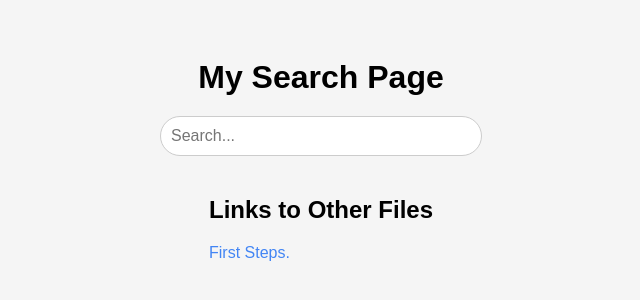
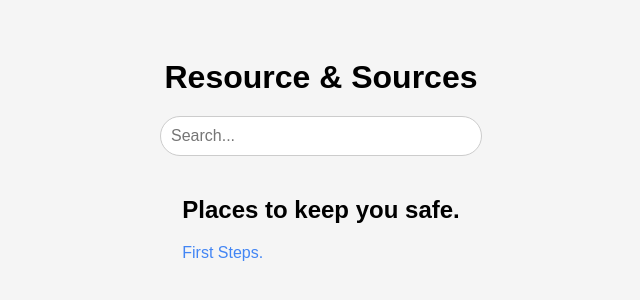
Before and after one commit to lufboys847/Cazex, a plain HTML site: page resource/index.html in a window 1280 px wide. Shown: the part 248-548 px from the top of the page, without its empty margins (319-959 px from the left). Drawn offline with Linux system fonts and the light colour scheme.

Commit message:
Update index.html

```diff
--- a/resource/index.html
+++ b/resource/index.html
@@ -3,7 +3,7 @@
 <head>
     <meta charset="UTF-8">
     <meta name="viewport" content="width=device-width, initial-scale=1.0">
-    <title>My Search Page</title>
+    <title>Resource Search</title>
     <style>
         body {
             display: flex;
@@ -57,12 +57,12 @@
 </head>
 <body>
 
-    <h1>My Search Page</h1>
+    <h1>Resource & Sources </h1>
 
     <input type="text" id="searchInput" placeholder="Search..." oninput="filterLinks()">
 
     <div class="links" id="linksContainer">
-        <h2>Links to Other Files</h2>
+        <h2>Places to keep you safe.</h2>
         <a href="data.html">First Steps.</a>
     </div>
 
```
